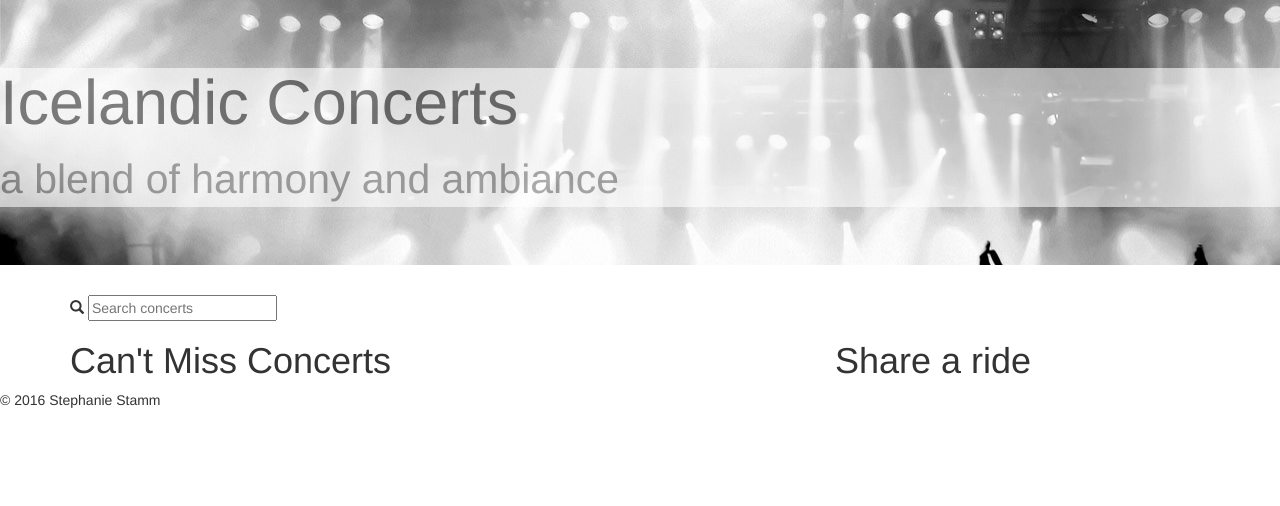
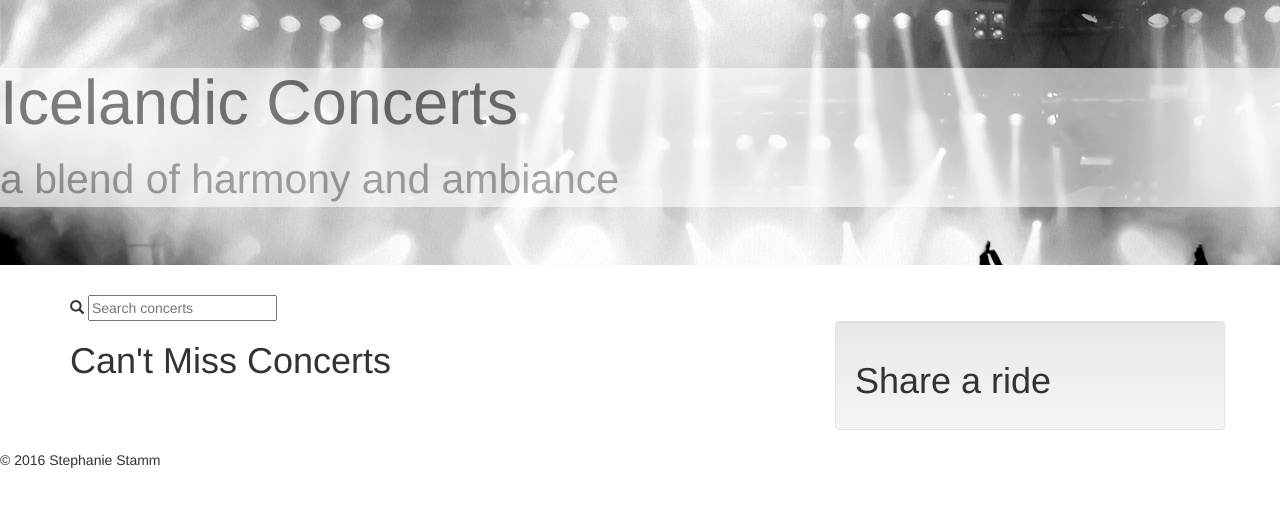
Before and after one commit to smstamm/Icelandic-Concerts-App, a plain HTML site: page index.html in a window 1280 px wide. Drawn offline with nearby package versions, Linux system fonts and the light colour scheme; no server answers.

Commit message:
fixes small class error on ride share

```diff
--- a/index.html
+++ b/index.html
@@ -30,7 +30,6 @@
 
 		<div class="row">
 
-			<!-- <div class="col-lg-8 col-sm-12"> -->
 			<div class="col-sm-8">
 				<h1>Can't Miss Concerts</h1>
 				<div class="col-lg-6 col-sm-9" ng-repeat="concert in concerts | filter: search | orderBy: date | limitTo: 22">
@@ -50,8 +49,7 @@
 			</div>
 
 <!-- RIDE SHARE LISTING -->
-			<!-- <div class="col-lg-4 col-sm-12 well"> -->
-			<div class="col-sm-4well">
+			<div class="col-sm-4 well">
 				<div>
 					<h1>Share a ride</h1>
 					<div ng-repeat="carpool in carpools | limitTo: 20">
```
Also changed, not shown: app.js (indentation only).
